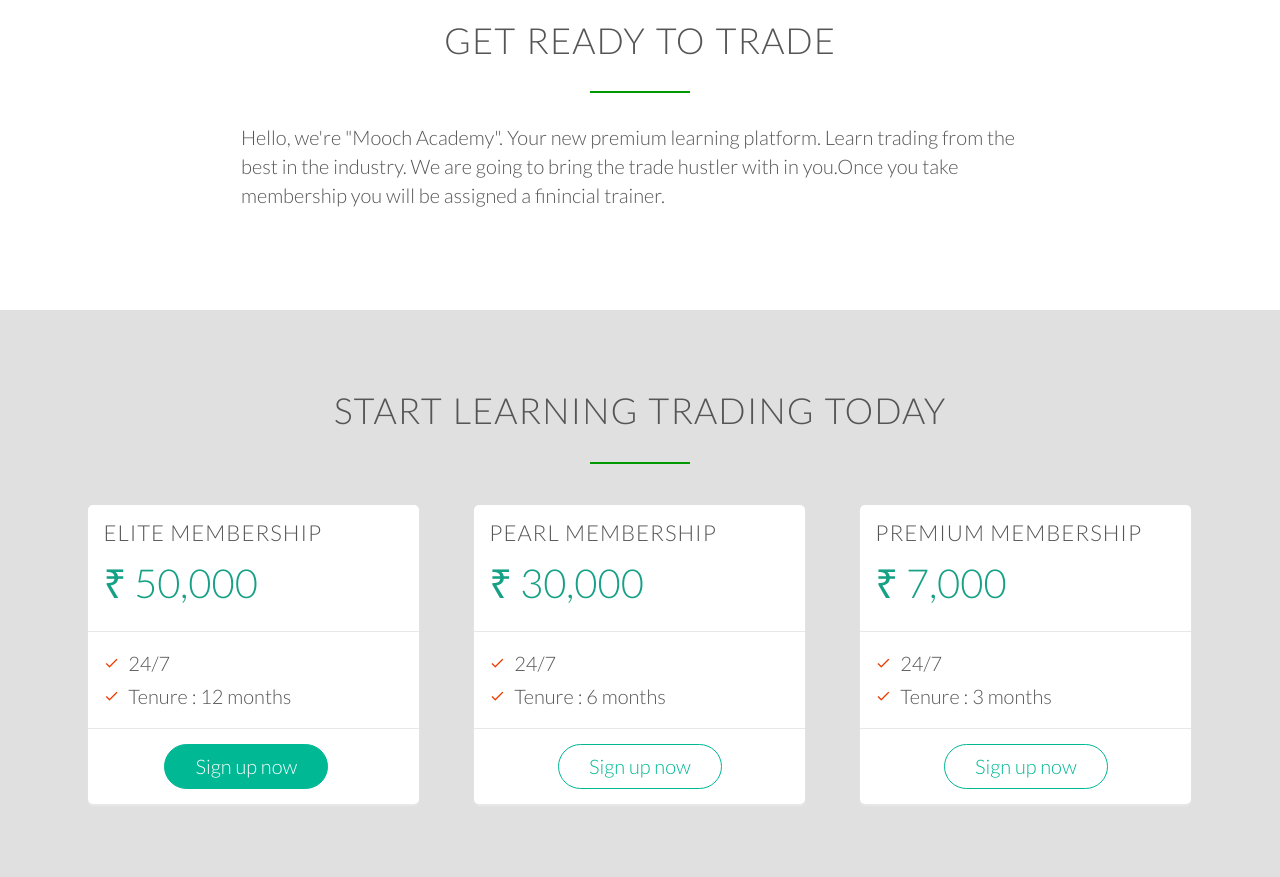
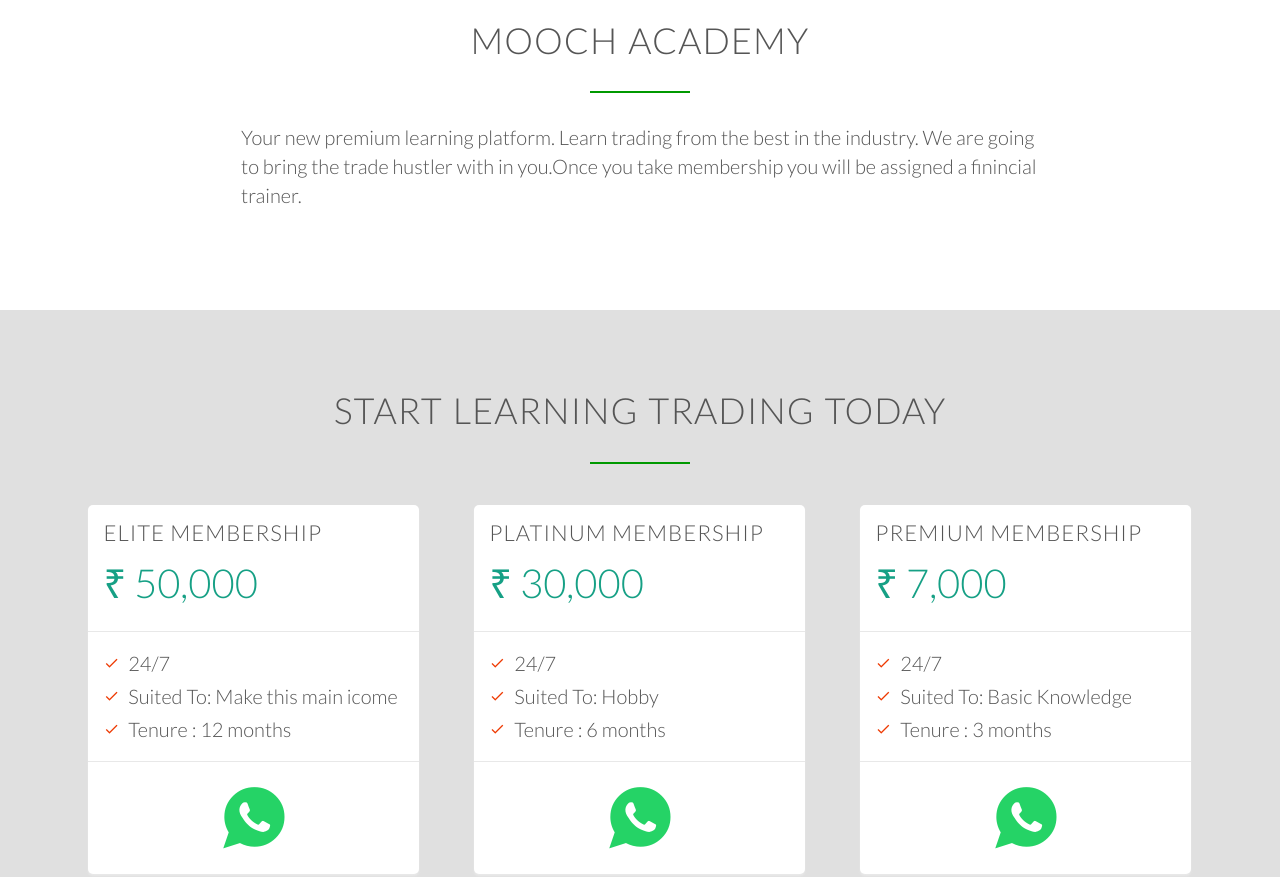
Before and after one commit to Srivasthava12/ShivasBlog, a plain HTML site: page index.html in a window 1280 px wide. Shown: the part 860-1737 px from the top of the page. Drawn offline with nearby package versions, Linux system fonts and the light colour scheme; a script that the page names is missing; files whose address does not match are found by name.

Commit message:
chnages in styles

```diff
--- a/index.html
+++ b/index.html
@@ -37,9 +37,9 @@
     </header>
     <section class="section-features js--section-features" id="features">
         <div class="row">
-            <h2>Get Ready To Trade</h2>
+            <h2>Mooch Academy</h2>
             <p class="long-copy">
-                Hello, we're &quot;Mooch Academy&quot;. Your new premium learning platform. Learn trading from the best in the industry. We are going to bring the trade hustler with in you.Once you take membership you will be assigned a finincial trainer.
+                Your new premium learning platform. Learn trading from the best in the industry. We are going to bring the trade hustler with in you.Once you take membership you will be assigned a finincial trainer.
             </p>
         </div>
     </section>
@@ -57,30 +57,32 @@
                     <div>
                         <ul>
                             <li> <i class="material-icons smal-icons">done</i> 24/7 </li>
+                            <li> <i class="material-icons smal-icons">done</i> Suited To:  Make this main icome  </li>
                             <li> <i class="material-icons smal-icons">done</i> Tenure : 12 <span>months</span> </li>
 
                         </ul>
                     </div>
                     <div>
-                        <a href="#" class="btn btn-full">Sign up now</a>
+                        <a href="https://web.whatsapp.com/send?phone=918886193916&text= I would love to subscribe to Elite Membership" target="_blank" class="icon-big"><i class="ion-social-whatsapp"></i></a>
                     </div>
                 </div>
             </div>
             <div class="col span-1-of-3">
                 <div class="plan-box">
                     <div>
-                        <h3>Pearl Membership</h3>
+                        <h3>Platinum Membership</h3>
                         <p class="plan-price"> ₹ 30,000</p>
                     </div>
                     <div>
                         <ul>
                             <li> <i class="material-icons smal-icons">done</i> 24/7 </li>
+                            <li> <i class="material-icons smal-icons">done</i> Suited To:  Hobby  </li>
                             <li> <i class="material-icons smal-icons">done</i> Tenure : 6 <span>months</span> </li>
 
                         </ul>
                     </div>
                     <div>
-                        <a href="#" class="btn btn-ghost">Sign up now</a>
+                        <a href="https://web.whatsapp.com/send?phone=918886193916&text= I would love to subscribe to  Platinum Membership" target="_blank" class="icon-big"><i class="ion-social-whatsapp"></i></a>
                     </div>
                 </div>
             </div>
@@ -93,12 +95,13 @@
                     <div>
                         <ul>
                             <li> <i class="material-icons smal-icons">done</i> 24/7 </li>
+                            <li> <i class="material-icons smal-icons">done</i> Suited To:  Basic Knowledge  </li>
                             <li> <i class="material-icons smal-icons">done</i> Tenure : 3 <span>months</span> </li>
 
                         </ul>
                     </div>
                     <div>
-                        <a href="#" class="btn btn-ghost">Sign up now</a>
+                        <a href="https://web.whatsapp.com/send?phone=918886193916&text= I would love to subscribe to Premium Membership" target="_blank" class="icon-big"><i class="ion-social-whatsapp"></i></a>
                     </div>
                 </div>
             </div>
@@ -174,10 +177,10 @@
             </div>
             <div class="col span-1-of-2">
                 <ul class="social-links">
-                    <li><a href="#"><i class="ion-social-facebook"></i></a></li>
+                    <!-- <li><a href="#"><i class="ion-social-facebook"></i></a></li>
                     <li><a href="#"><i class="ion-social-twitter"></i></a></li>
-                    <li><a href="#"><i class="ion-social-googleplus"></i></a></li>
-                    <li><a href="#"><i class="ion-social-instagram"></i></a></li>
+                    <li><a href="#"><i class="ion-social-googleplus"></i></a></li> -->
+                    <li><a href="https://instagram.com/moochacademy" target="_blank"><i class="ion-social-instagram"></i></a></li>
                 </ul>
             </div>
         </div>
--- a/resources/css/styles.css
+++ b/resources/css/styles.css
@@ -71,6 +71,13 @@
 h3 {
     font-size: 110%;
     margin-bottom: 15px;
+}
+
+
+.icon-big {
+    font-size: 350%;
+    display: block;
+    color: #e67e22;
 }
 
 .row {
@@ -359,6 +366,10 @@
     color: #517fa4;
 }
 
+.ion-social-whatsapp{
+    color:#25D366
+}
+
 footer p {
     margin-top: 30px;
     color: #888;
```
